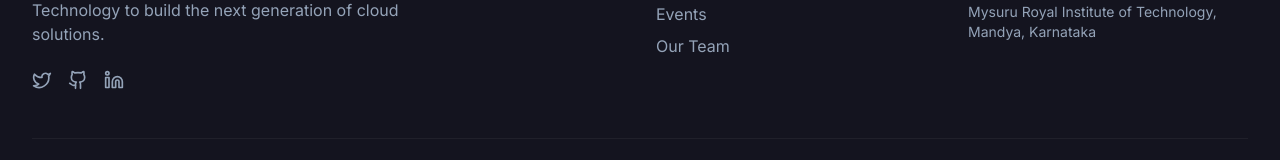
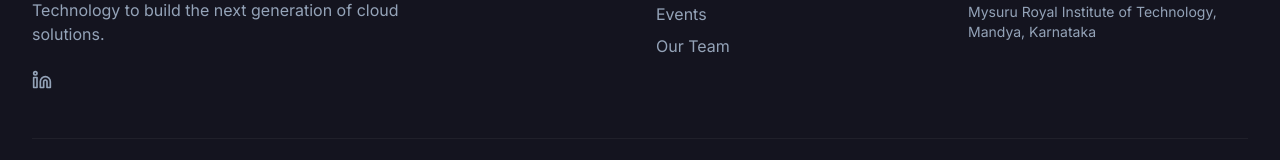
Before and after one commit to zubaida-yasmeen/aws-cloud-club-mrit, a Next.js app: page / in a window 1280 px wide. Shown: the part 2124-2284 px from the top of the page. Built offline with nearby package versions, Linux system fonts and the light colour scheme.

Commit message:
remove github and twitter linkss or placeholders from footer

```diff
--- a/src/components/Footer.tsx
+++ b/src/components/Footer.tsx
@@ -1,5 +1,5 @@
 import Link from "next/link";
-import { Github, Twitter, Linkedin, Mail } from "lucide-react";
+import { Linkedin, Mail } from "lucide-react";
 
 export function Footer() {
   return (
@@ -14,12 +14,6 @@ export function Footer() {
               Empowering students at Mysuru Royal Institute of Technology to build the next generation of cloud solutions.
             </p>
             <div className="flex space-x-4">
-              <Link href="#" className="text-muted-foreground hover:text-primary transition-colors">
-                <Twitter className="h-5 w-5" />
-              </Link>
-              <Link href="#" className="text-muted-foreground hover:text-primary transition-colors">
-                <Github className="h-5 w-5" />
-              </Link>
               <Link href="#" className="text-muted-foreground hover:text-primary transition-colors">
                 <Linkedin className="h-5 w-5" />
               </Link>
```
